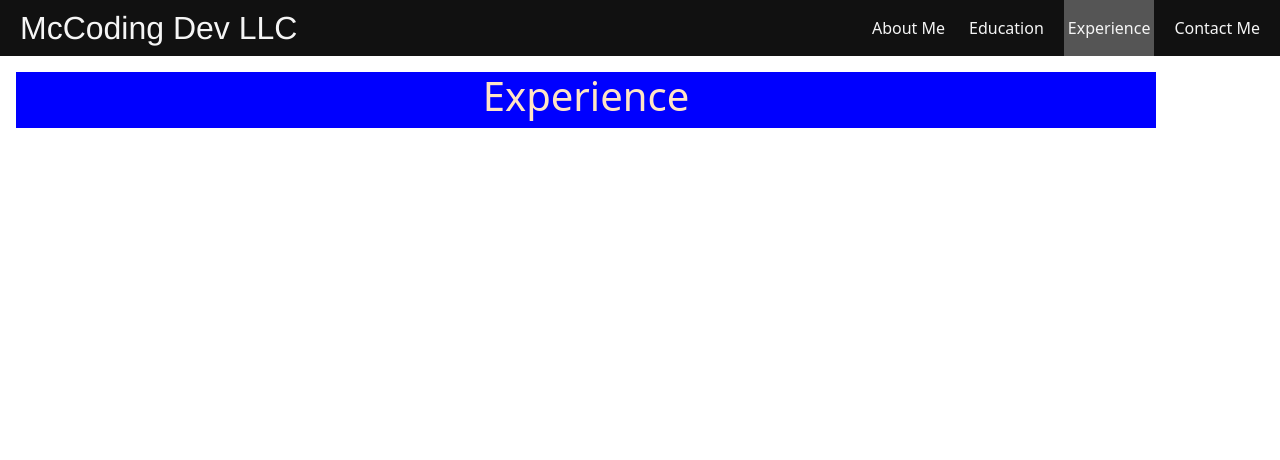
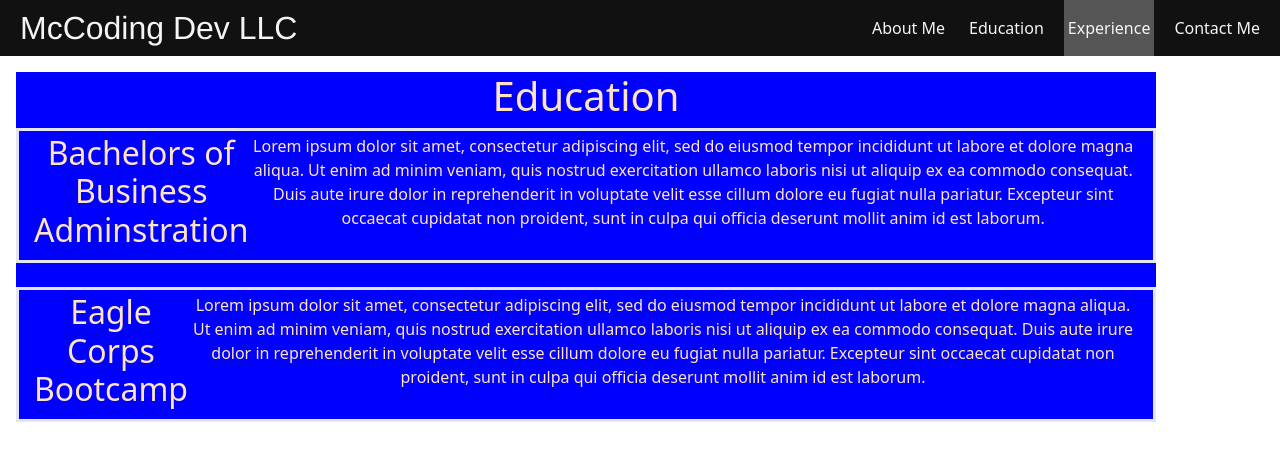
Before and after one commit to lion48z/portfolio-bravo, a React (Create React App) app: page /experience in a window 1280 px wide. Shown: the top 460 px of the page. Built offline with nearby package versions, Linux system fonts and the light colour scheme.

Commit message:
Update Experience.jsx

```diff
--- a/src/pages/Experience.jsx
+++ b/src/pages/Experience.jsx
@@ -1,6 +1,28 @@
 import React from 'react';
 function Experience() {
-    return (<h1>Experience</h1>)
+    return (
+        <>
+        <h1>Education</h1>
+        <div className="row">
+            <div className="column">
+             <h2>Bachelors of Business Adminstration</h2>
+                 <p>Lorem ipsum dolor sit amet, consectetur adipiscing elit,
+                    sed do eiusmod tempor incididunt ut labore et dolore magna aliqua.
+                    Ut enim ad minim veniam, quis nostrud exercitation ullamco laboris nisi ut aliquip ex ea commodo consequat. Duis aute irure dolor in reprehenderit in voluptate velit esse cillum dolore eu fugiat nulla pariatur. Excepteur sint occaecat cupidatat non proident,
+                    sunt in culpa qui officia deserunt mollit anim id est laborum.</p>
+                </div>
+        </div>
+        <br></br>
+        <div className="row">
+            <div className="column">
+            <h2>Eagle Corps Bootcamp</h2>
+                <p>Lorem ipsum dolor sit amet, consectetur adipiscing elit,
+                sed do eiusmod tempor incididunt ut labore et dolore magna aliqua.
+                Ut enim ad minim veniam, quis nostrud exercitation ullamco laboris nisi ut aliquip ex ea commodo consequat. Duis aute irure dolor in reprehenderit in voluptate velit esse cillum dolore eu fugiat nulla pariatur. Excepteur sint occaecat cupidatat non proident,
+                sunt in culpa qui officia deserunt mollit anim id est laborum.</p>
+            </div>
+        </div>
+        </>)
 }
 
 export default Experience;
```
